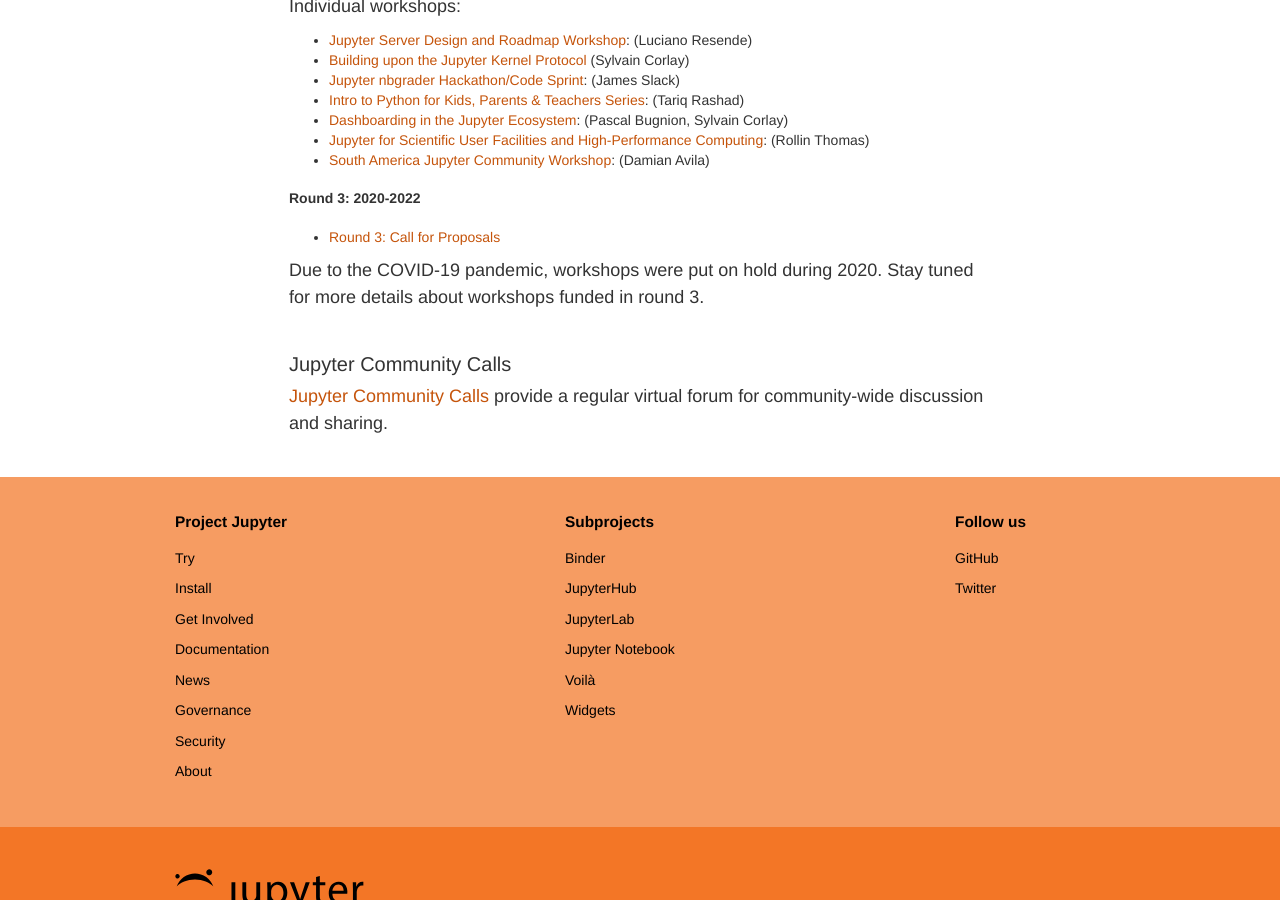
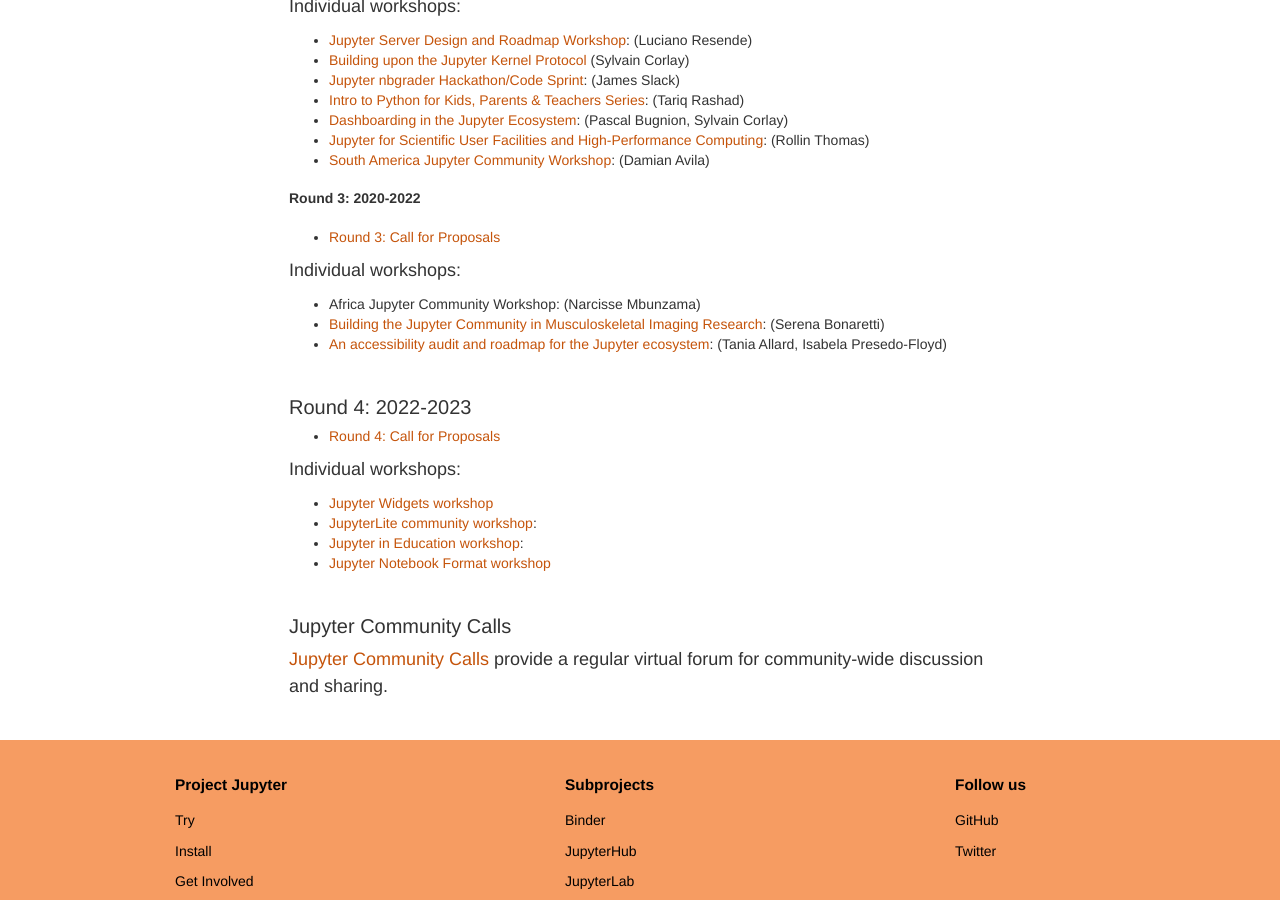
Before and after one commit to jupyter/jupyter.github.io, a Jekyll site: the page built from community.md, in a window 1280 px wide and 900 px high, scrolled down 4264 px. Built offline with Jekyll 4.4.1, drawn with Linux system fonts in a browser that asks for light colours; comment, search, counter and statistics services are not loaded.

Commit message:
Add community workshops rounds 3 and 4

```diff
--- a/community.md
+++ b/community.md
@@ -184,8 +184,19 @@
 
 - [Round 3: Call for Proposals](https://blog.jupyter.org/jupyter-community-workshops-call-for-proposals-for-jan-aug-2020-710f687e30f4)
 
-Due to the COVID-19 pandemic, workshops were put on hold during 2020.
-Stay tuned for more details about workshops funded in round 3.
+Individual workshops:
+- Africa Jupyter Community Workshop: (Narcisse Mbunzama)
+- [Building the Jupyter Community in Musculoskeletal Imaging Research](https://blog.jupyter.org/report-on-the-jupyter-community-workshop-77016ab1d49b): (Serena Bonaretti)
+- [An accessibility audit and roadmap for the Jupyter ecosystem](https://blog.jupyter.org/jupyter-accessibility-workshops-wrap-up-8649dfe5f89): (Tania Allard, Isabela Presedo-Floyd)
+
+### Round 4: 2022-2023
+- [Round 4: Call for Proposals](https://blog.jupyter.org/jupyter-community-workshops-c7491a3cca00)
+
+Individual workshops:
+- [Jupyter Widgets workshop](https://blog.jupyter.org/jupyter-community-workshop-the-future-of-jupyter-widgets-475f67288da0)
+- [JupyterLite community workshop](https://blog.jupyter.org/report-on-the-jupyterlite-community-workshop-aafaefe254ef):
+- [Jupyter in Education workshop](https://blog.jupyter.org/jupyter-community-workshop-jupyter-for-education-82af9e34b510):
+- [Jupyter Notebook Format workshop](https://blog.jupyter.org/jupyter-community-workshop-the-notebook-file-format-8133ed606118)
 
 ### Jupyter Community Calls
 
```
